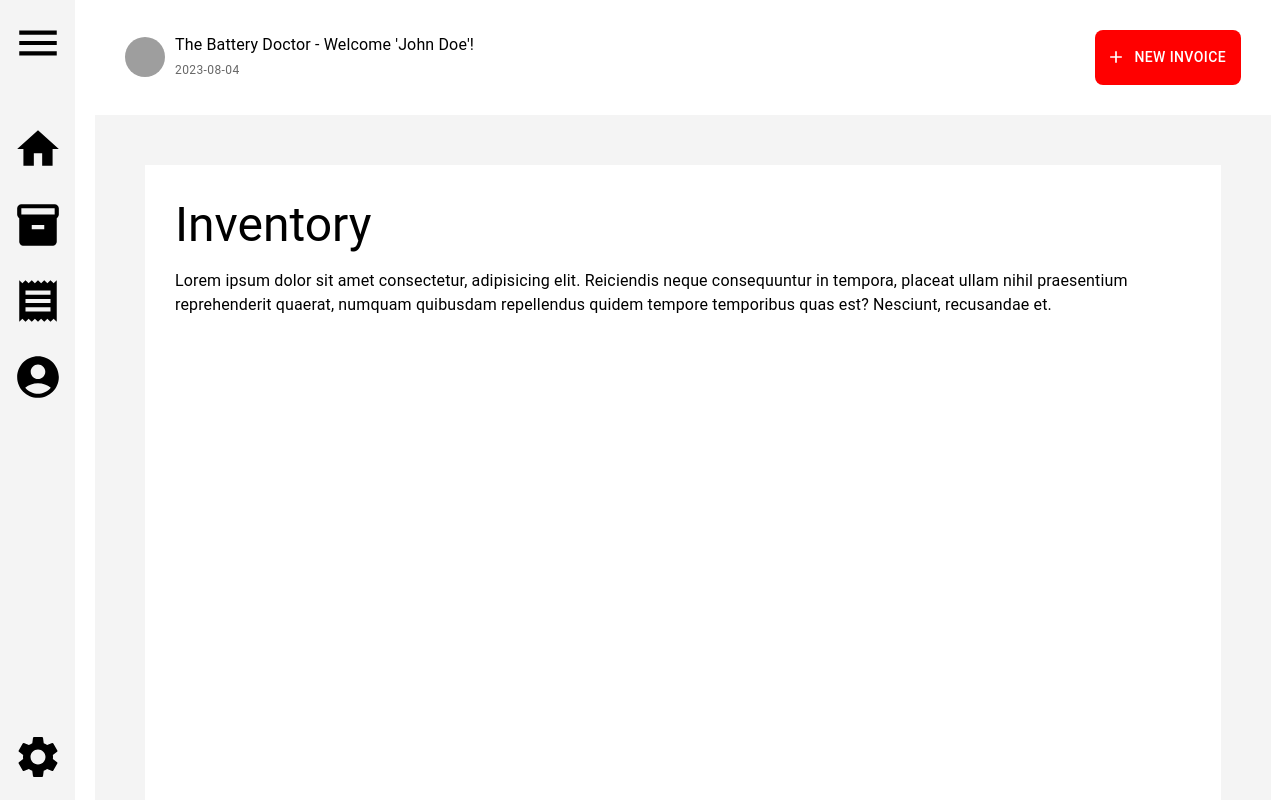
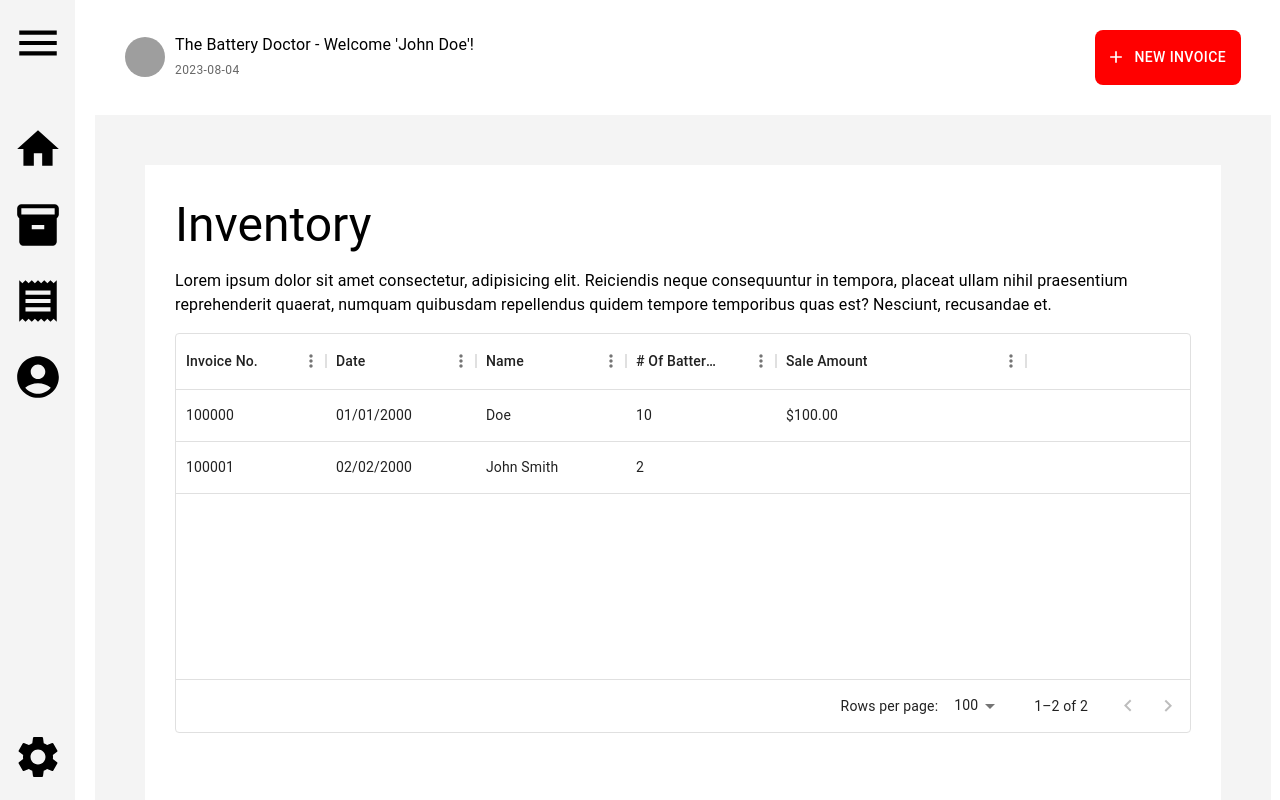
Before and after one commit to Caelan-Ross/FSWD-Capstone-Project, a Next.js app in the folder src/frontend/: page /inventory in a window 1280 px wide. Built offline with nearby package versions, Linux system fonts and the light colour scheme; grey boxes are pictures that could not be loaded.

Commit message:
Set up data grid for Inventory.js

```diff
--- a/src/frontend/pages/inventory.js
+++ b/src/frontend/pages/inventory.js
@@ -1,6 +1,36 @@
-import { Typography, Box, IconButton } from '@mui/material';
+import React from 'react';
+import { Typography, Box, useTheme } from '@mui/material';
+import { DataGrid } from '@mui/x-data-grid';
 
 export default function Home() {
+	const theme = useTheme();
+
+	// Dummy inventory data
+	const inventoryData = [
+		{
+			id: 100000,
+			invoiceDate: '01/01/2000',
+			customerName: 'Doe',
+			batteryAmt: 10,
+			saleAmount: '$100.00',
+		},
+		{
+			id: 100001,
+			invoiceDate: '02/02/2000',
+			customerName: 'John Smith',
+			batteryAmt: 2,
+			saleAmt: '$30.00',
+		},
+		// Add more dummy data rows here
+	];
+
+	const columns = [
+		{ field: 'id', headerName: 'Invoice No.', width: 150 },
+		{ field: 'invoiceDate', headerName: 'Date', width: 150 },
+		{ field: 'customerName', headerName: 'Name', width: 150 },
+		{ field: 'batteryAmt', headerName: '# Of Batteries', width: 150 },
+		{ field: 'saleAmount', headerName: 'Sale Amount', width: 250 },
+	];
 
 	return (
 		<Box
@@ -15,12 +45,11 @@ export default function Home() {
 				py: 4,
 			}}
 		>
-			{/* Page Heading & Back Button */}
 			<Box
 				sx={{
 					display: 'flex',
 					justifyContent: 'space-between',
-					width: '100%'
+					width: '100%',
 				}}
 			>
 				<Typography variant='h3' align='center' component='h2'>
@@ -35,6 +64,11 @@ export default function Home() {
 					temporibus quas est? Nesciunt, recusandae et.
 				</Typography>
 			</Box>
+
+			{/* Inventory DataGrid */}
+			<div style={{ height: 400, width: '100%', marginTop: theme.spacing(2) }}>
+				<DataGrid rows={inventoryData} columns={columns} pageSize={5} />
+			</div>
 		</Box>
 	);
 }
--- a/src/frontend/pages/invoices.js
+++ b/src/frontend/pages/invoices.js
@@ -4,7 +4,8 @@ import { DataGrid } from '@mui/x-data-grid';
 
 export default function Home() {
 	const theme = useTheme();
-	// Dummy customer data
+
+	// Dummy invoice data
 	const invoiceData = [
 		{
 			id: 100000,
```
